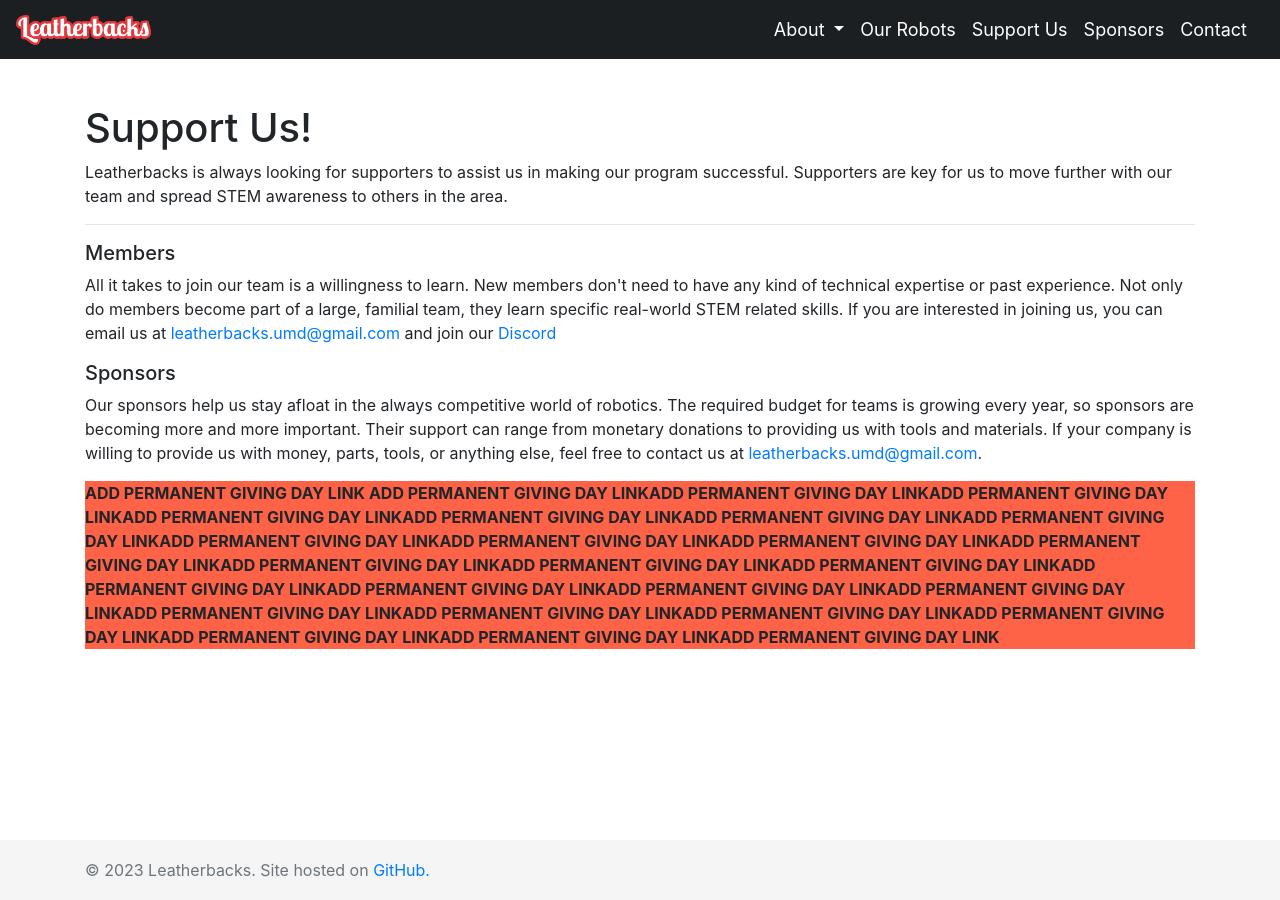
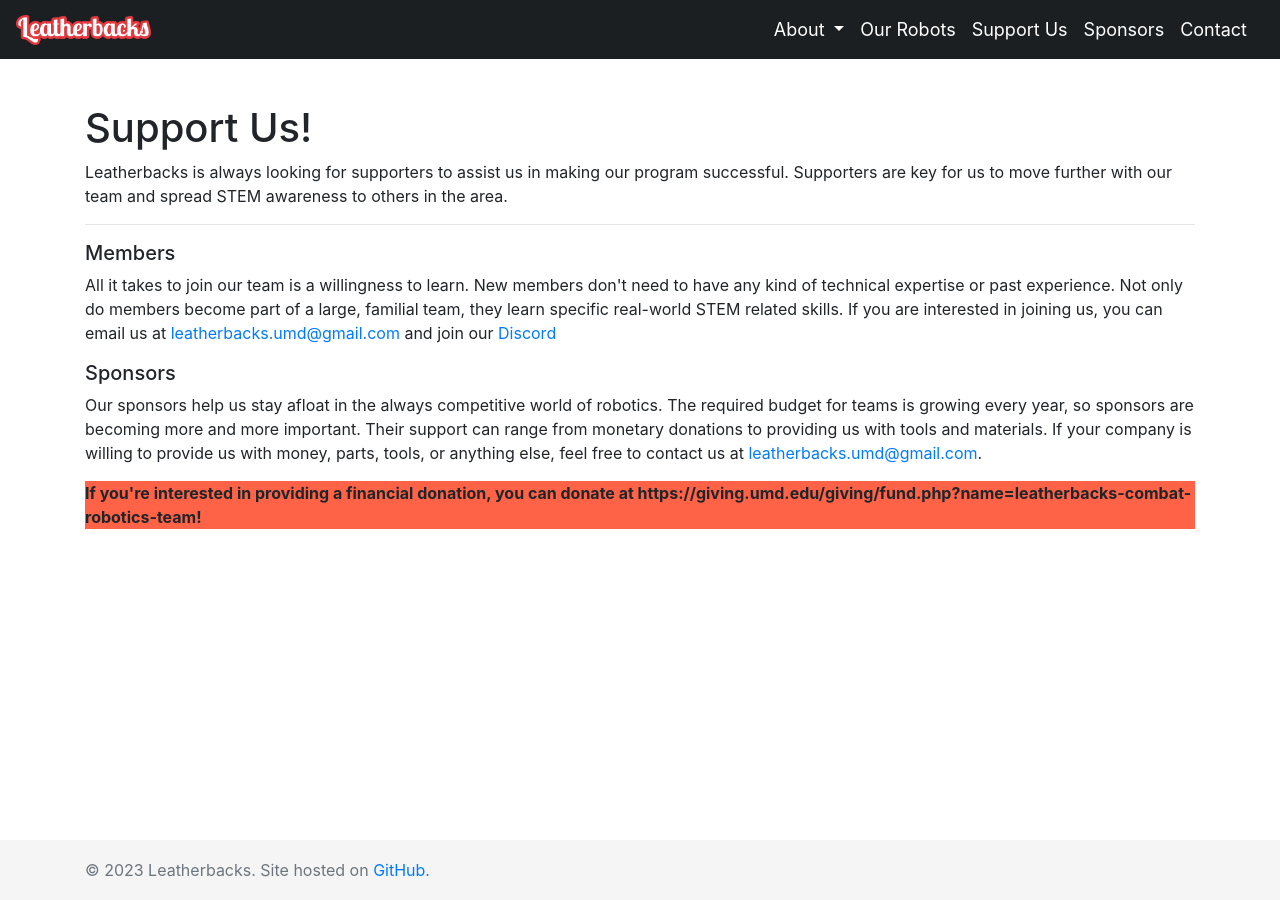
Before and after one commit to LeatherbacksUMD/LeatherbacksUMD.github.io, a Jekyll site: the page built from content/supportus.html, in a window 1280 px wide. Built offline with Jekyll 4.4.1, drawn with Linux system fonts in a browser that asks for light colours; nearby versions of some CDN libraries.

Commit message:
Update supportus.html

```diff
--- a/content/supportus.html
+++ b/content/supportus.html
@@ -42,4 +42,4 @@
     <a href="mailto:leatherbacks.umd@gmail.com">leatherbacks.umd@gmail.com</a>.
 </p>
 
-<p style="background-color:tomato;"> <b> ADD PERMANENT GIVING DAY LINK ADD PERMANENT GIVING DAY LINKADD PERMANENT GIVING DAY LINKADD PERMANENT GIVING DAY LINKADD PERMANENT GIVING DAY LINKADD PERMANENT GIVING DAY LINKADD PERMANENT GIVING DAY LINKADD PERMANENT GIVING DAY LINKADD PERMANENT GIVING DAY LINKADD PERMANENT GIVING DAY LINKADD PERMANENT GIVING DAY LINKADD PERMANENT GIVING DAY LINKADD PERMANENT GIVING DAY LINKADD PERMANENT GIVING DAY LINKADD PERMANENT GIVING DAY LINKADD PERMANENT GIVING DAY LINKADD PERMANENT GIVING DAY LINKADD PERMANENT GIVING DAY LINKADD PERMANENT GIVING DAY LINKADD PERMANENT GIVING DAY LINKADD PERMANENT GIVING DAY LINKADD PERMANENT GIVING DAY LINKADD PERMANENT GIVING DAY LINKADD PERMANENT GIVING DAY LINKADD PERMANENT GIVING DAY LINKADD PERMANENT GIVING DAY LINK</b></p>
+<p style="background-color:tomato;"> <b>If you're interested in providing a financial donation, you can donate at https://giving.umd.edu/giving/fund.php?name=leatherbacks-combat-robotics-team!</b></p>
```
